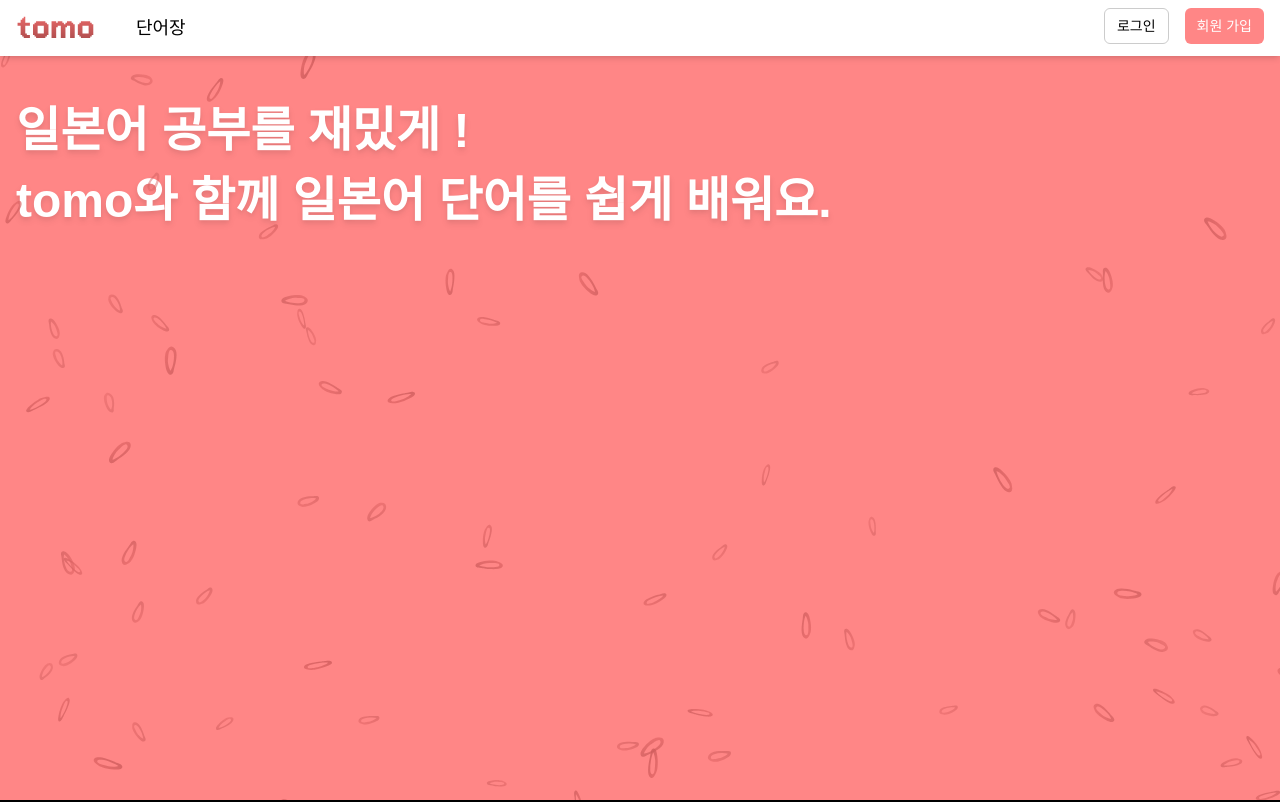
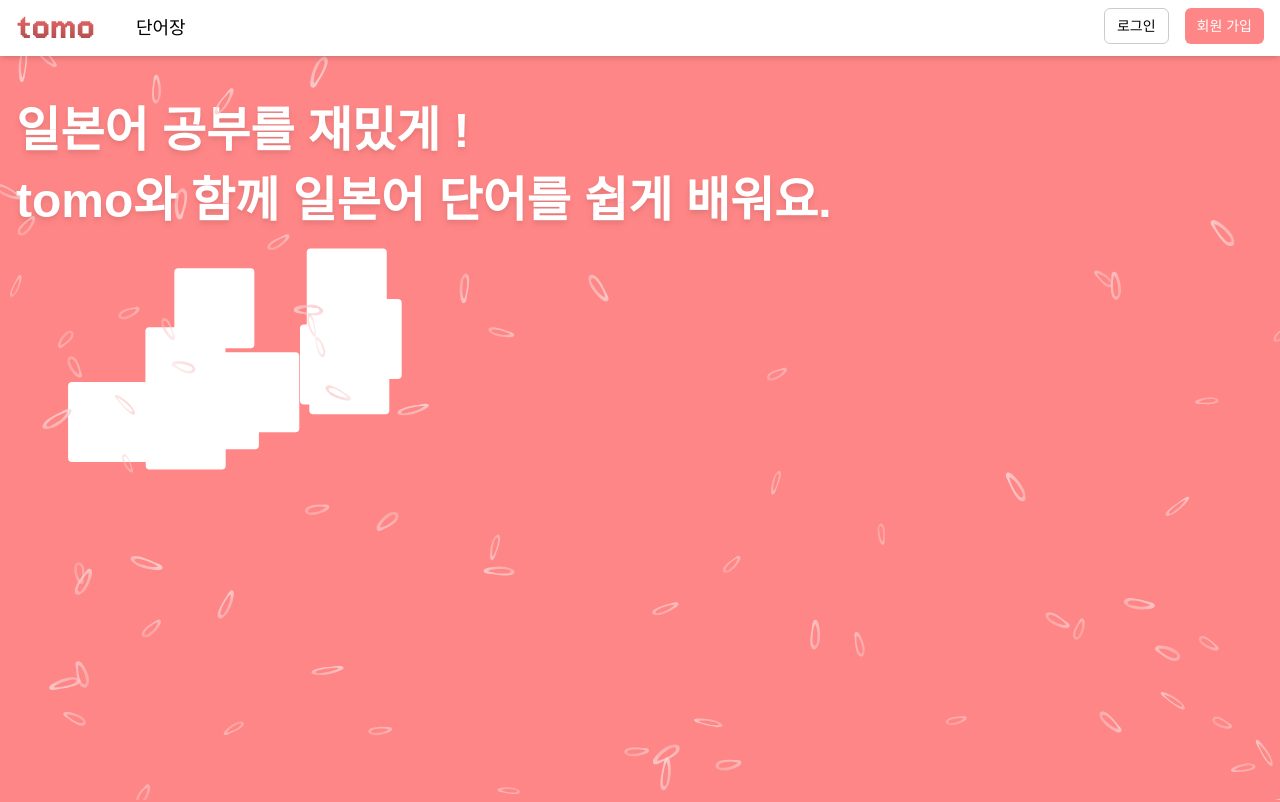
Before and after one commit to juriikim/tomo, a Next.js app: page / in a window 1280 px wide. Shown: the top 802 px of the page. Built offline with nearby package versions, Linux system fonts and the light colour scheme; a web font is replaced by a local one.

Commit message:
Feat: 카드 스크롤 애니메이션 추가

```diff
--- a/src/app/layout.tsx
+++ b/src/app/layout.tsx
@@ -23,7 +23,7 @@ export default function RootLayout({
     <html lang="en">
       <body className={`flex min-h-screen min-w-[350px] flex-col antialiased`}>
         <Header /> {/** 헤더 높이 : 56px(3.5rem)  */}
-        <main className="m-auto h-[calc(100vh-56px)] w-full max-w-screen-2xl grow">
+        <main className="m-auto min-h-[calc(100vh-56px)] w-full max-w-screen-2xl grow">
           {children}
         </main>
         <Footer />
--- a/src/app/page.tsx
+++ b/src/app/page.tsx
@@ -1,6 +1,7 @@
 import Particle from '@/components/common/particle'
 import PageLayout from '@/components/layout/pageLayout'
 import PointerCircle from '@/components/layout/pointerCircle'
+import ScrollCard from '@/components/common/scollCard'
 
 export default function Home() {
   return (
@@ -11,6 +12,7 @@ export default function Home() {
       </p>
       <PointerCircle />
       <Particle />
+      <ScrollCard />
     </PageLayout>
   )
 }
--- a/src/app/words/page.tsx
+++ b/src/app/words/page.tsx
@@ -1,12 +1,9 @@
 import PageLayout from '@/components/layout/pageLayout'
-import { Suspense } from 'react'
-import Loading from '@/app/loading'
 import TypographyH2 from '@/components/layout/typographyH2'
 
 export default function WordsPage() {
   const wordsBooks = ['N1', 'N2', 'N3', 'N4', 'N5']
   return (
-    <Suspense fallback={<Loading />}>
     <PageLayout>
       <TypographyH2>- 단어장 -</TypographyH2>
       <p className="mt-4 text-center">
@@ -19,13 +16,12 @@ export default function WordsPage() {
         {wordsBooks.map((book, index) => (
           <li
             key={index}
-              className={`shadow-drop relative m-2 cursor-pointer rounded border-2 border-muted-foreground bg-primary-foreground p-4 text-lg text-primary shadow-muted-foreground transition-all before:absolute before:right-2 before:top-2 before:h-3 before:w-3 before:bg-white after:absolute after:right-3 after:top-3 after:h-3 after:w-3 after:bg-primary-foreground hover:translate-y-2 hover:shadow-none sm:p-5 ${index === 4 && 'sm:col-start-1 sm:col-end-3'}`}
+            className={`relative m-2 cursor-pointer rounded border-2 border-muted-foreground bg-primary-foreground p-4 text-lg text-primary shadow-drop shadow-muted-foreground transition-all before:absolute before:right-2 before:top-2 before:h-3 before:w-3 before:bg-white after:absolute after:right-3 after:top-3 after:h-3 after:w-3 after:bg-primary-foreground hover:translate-y-2 hover:shadow-none sm:p-5 ${index === 4 && 'sm:col-start-1 sm:col-end-3'}`}
           >
             {book}
           </li>
         ))}
       </ul>
     </PageLayout>
-    </Suspense>
   )
 }
--- /dev/null
+++ b/src/classes/ScrollCard.ts
@@ -0,0 +1,13 @@
+export class ScrollCard {
+  x: number
+  y: number
+  rotation: number
+
+  constructor(w: number, h: number) {
+    this.x = Math.random() * w
+    this.y = Math.random() * h
+    this.rotation = Math.random() * 360
+  }
+
+  draw() {}
+}
--- /dev/null
+++ b/src/components/common/scollCard.tsx
@@ -0,0 +1,22 @@
+'use client'
+import { useScrollCard } from '@/hooks/useScrollCard'
+
+export default function ScrollCard() {
+  const { containerRef, cardArray, scrollProgress } = useScrollCard()
+  // console.log(scrollProgress)
+  return (
+    <div className="h-[1000px]" ref={containerRef}>
+      <div className="relative">
+        {cardArray?.map((card, index) => (
+          <div
+            key={index}
+            className="absolute h-20 w-20 rounded bg-white"
+            style={{
+              transform: `translate(${card.x * (1 - scrollProgress)}%, ${card.y * (1 - scrollProgress)}%)`,
+            }}
+          ></div>
+        ))}
+      </div>
+    </div>
+  )
+}
--- /dev/null
+++ b/src/hooks/useScrollCard.ts
@@ -0,0 +1,45 @@
+import { ScrollCard } from '@/classes/ScrollCard'
+import { useEffect, useRef, useState } from 'react'
+
+export type ScrollCardType = {
+  x: number
+  y: number
+  rotation: number
+
+  draw: () => void
+}
+
+export const useScrollCard = () => {
+  const containerRef = useRef<HTMLDivElement | null>(null)
+  const [cardArray, setCardArray] = useState<ScrollCardType[]>()
+  const [scrollProgress, setScrollProgress] = useState(0)
+
+  useEffect(() => {
+    if (!containerRef.current) return
+    const cardArr = Array.from(
+      { length: 10 },
+      () =>
+        new ScrollCard(window.innerWidth, window.innerHeight) as ScrollCardType
+    )
+    setCardArray(cardArr)
+
+    const handleScroll = () => {
+      if (!containerRef.current) return
+      const rect = containerRef.current.getBoundingClientRect()
+      const scrollProgress = Math.max(
+        0,
+        Math.min(1, 1 - rect.top / (window.innerHeight / 2))
+      )
+      setScrollProgress(scrollProgress)
+      console.log('h ', window.innerHeight)
+      console.log('t ', rect.top)
+      console.log('progress ', scrollProgress)
+    }
+
+    window.addEventListener('scroll', handleScroll)
+    // window.addEventListener('re', handleScroll)
+    return () => window.removeEventListener('scroll', handleScroll)
+  }, [])
+
+  return { containerRef, cardArray, scrollProgress }
+}
```
Also changed, not shown: src/asset/particle.svg. Lines whose indentation alone changed are shown as unchanged.
